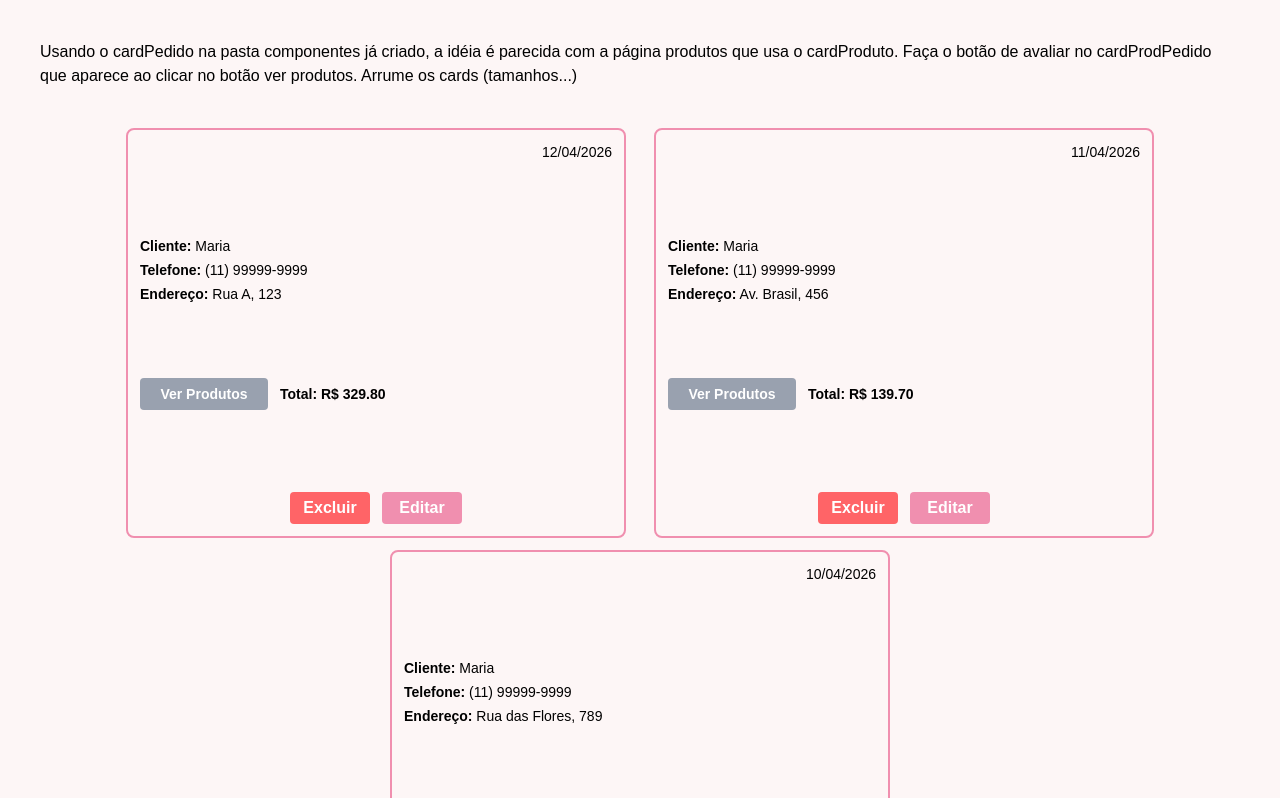
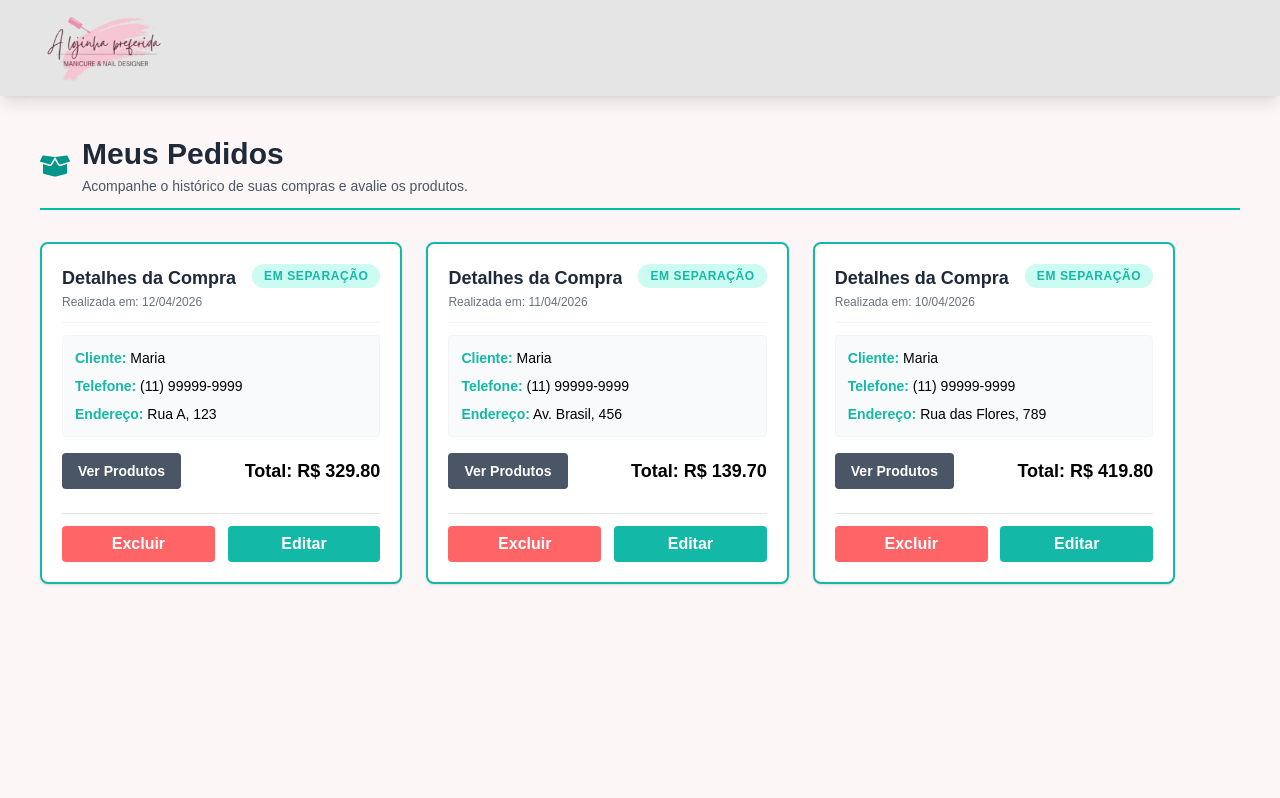
Before and after one commit to GabriellaAlmeida07/Web-Project, a Next.js app: page /Pedidos in a window 1280 px wide. Shown: the top 798 px of the page. Built offline with nearby package versions, Linux system fonts and the light colour scheme.

Commit message:
feat: cria pagina de pedidos, sistema de avaliacao cardPedido e cardProdPedido

```diff
--- a/src/app/(pages)/Pedidos/page.tsx
+++ b/src/app/(pages)/Pedidos/page.tsx
@@ -1,23 +1,61 @@
 "use client";
 
+import Image from "next/image";
+import Link from "next/link";
+import logo from "@/assets/logo.png";
+import { FaBoxOpen } from "react-icons/fa";
 import CardPedido from "@/components/Card/cardPedido";
 import { pedidosFake } from "@/entities/entities";
 
-export default function Pedidos() {
+export default function MeusPedidos() {
+
     return (
-        <main className="p-10 bg-[#FDF6F6] min-h-screen w-full text-black">
-            <div>
-                Usando o cardPedido na pasta componentes já criado, a idéia é
-                parecida com a página produtos que usa o cardProduto.
+        <main className="min-h-screen bg-[#FDF6F6] text-black">
+            <div className="h-screen grid grid-rows-[auto_1fr]">
+                {/* CABEÇALHO */}
+                <header className="bg-[#e5e5e5] px-6 md:px-10 py-3 flex justify-between items-center shadow-lg">
+                    <Link href="/Produtos">
+                        <Image
+                            src={logo}
+                            alt="A lojinha Preferida"
+                            className="w-24 md:w-32 h-auto cursor-pointer"
+                            priority
+                        />
+                    </Link>
+                </header>
 
-                Faça o botão de avaliar no cardProdPedido que aparece ao clicar no botão
-                ver produtos. Arrume os cards (tamanhos...)
-            </div>
+                {/* CONTEÚDO */}
+                <div className="p-4 md:p-10 overflow-y-auto">
+                    <div className="flex items-center gap-3 mb-8 border-b-2 border-teal-500 pb-3">
+                        <FaBoxOpen className="text-teal-600 text-3xl" />
+                        <div>
+                            <h1 className="text-2xl md:text-3xl font-bold text-gray-800">
+                                Meus Pedidos
+                            </h1>
+                            <p className="text-gray-600 text-sm mt-1">
+                                Acompanhe o histórico de suas compras e avalie
+                                os produtos.
+                            </p>
+                        </div>
+                    </div>
 
-            <div className="mt-10 flex flex-wrap gap-x-7 gap-y-3 justify-center">
-                {pedidosFake.map((p) => (
-                    <CardPedido key={p.id} pedido={p} />
-                ))}
+                    {/* ÁREA DOS CARDS*/}
+                    <div className="flex flex-wrap gap-6 justify-center md:justify-start pb-10">
+                        {/* Verifica se existem pedidos cadastrados no array.
+                            Se houver, cria um card para cada um.
+                            Se não houver, exibe uma mensagem.
+                        */}
+                        {pedidosFake.length > 0 ? (
+                            pedidosFake.map((pedido) => (
+                                <CardPedido key={pedido.id} pedido={pedido} />
+                            ))
+                        ) : (
+                            <p className="text-gray-500 text-center w-full mt-10">
+                                Você ainda não tem pedidos realizados.
+                            </p>
+                        )}
+                    </div>
+                </div>
             </div>
         </main>
     );
--- a/src/components/Card/cardPedido.tsx
+++ b/src/components/Card/cardPedido.tsx
@@ -1,97 +1,100 @@
 "use client";
 
-import { Pedido, PedidoProps, prods_fake } from "@/entities/entities";
+import { PedidoProps, prods_fake } from "@/entities/entities";
 import { useState } from "react";
 import CardProdPedido from "./cardProdPedido";
-
+import { IoClose } from "react-icons/io5";
 
 export default function CardPedido({ pedido }: PedidoProps) {
     const [isOpen, setIsOpen] = useState(false);
 
     return (
         <main>
-            <div className="relative w-72 h-[410px] md:w-[500px] border-2 border-[#F08FAF] rounded-lg p-3 flex flex-col justify-between">
+            {/* CARD PRINCIPAL DO PEDIDO */}
+            <div className="relative w-full max-w-[450px] border-2 border-[#14B8A6] rounded-lg p-5 flex flex-col justify-between bg-white shadow-sm hover:shadow-md transition text-black">
 
-                {/* Data do pedido */}
-                <div className="flex justify-end text-sm font-medium">
-                    {pedido.data_registro ?? "Sem data"}
+                {/* CABEÇALHO DO CARD: Título e Status*/}
+                <div className="flex justify-between items-start mb-3 border-b border-gray-100 pb-3 gap-4">
+                    <div className="flex flex-col">
+                        <span className="font-bold text-lg text-gray-800 line-clamp-1">Detalhes da Compra</span>
+                        <span className="text-xs text-gray-500 mt-0.5">
+                            Realizada em: {pedido.data_registro ?? "Sem data"}
+                        </span>
                     </div>
 
-                {/* Infos fake */}
-                <div className="text-sm space-y-1">
+                    {/* TAG DE STATUS: Informa a etapa logística atual do pedido */}
+                    <span className="text-[11px] md:text-xs font-bold bg-teal-100 text-[#14B8A6] px-3 py-1 rounded-full uppercase tracking-wider text-center whitespace-nowrap">
+                        Em Separação
+                    </span>
+                </div>
+
+                {/* INFORMAÇÕES DO CLIENTE*/}
+                <div className="text-sm space-y-2 mb-4 bg-gray-50 p-3 rounded border border-gray-100">
                     <div>
-                        <span className="font-semibold">Cliente:</span> Maria
+                        <span className="font-bold text-[#14B8A6]">Cliente:</span> Maria
                     </div>
                     <div>
-                        <span className="font-semibold">Telefone:</span> (11) 99999-9999
+                        <span className="font-bold text-[#14B8A6]">Telefone:</span> (11) 99999-9999
                     </div>
                     <div>
-                        <span className="font-semibold">Endereço:</span> {pedido.endereco_entrega}
+                        <span className="font-bold text-[#14B8A6]">Endereço:</span> {pedido.endereco_entrega}
                     </div>
                 </div>
 
-                {/* Total + botão para visualizar produtos */}
-                <div className="text-sm flex flex-row gap-3 items-center">
+                {/* BOTÃO VER PRODUTOS E VALOR TOTAL */}
+                <div className="text-sm flex flex-row justify-between items-center mb-4">
                     <button
                         onClick={() => setIsOpen(true)}
-                        className="w-32 h-8 flex items-center justify-center bg-gray-400 font-semibold text-white rounded"
+                        className="px-4 py-2 bg-gray-600 hover:bg-gray-700 transition font-semibold text-white rounded"
                     >
                         Ver Produtos
                     </button>
-
-                    <div className="font-semibold">
+                    <div className="font-bold text-lg">
                         Total: R$ {pedido.valor_total.toFixed(2)}
                     </div>
                 </div>
 
-                {/* Botões */}
-                <div className="flex items-center justify-center font-semibold text-white gap-3 mt-2">
-                    <button className="w-20 h-8 bg-red-400 rounded">
+                {/* BOTÕES DE Editar e Excluir */}
+                <div className="flex items-center justify-between font-semibold text-white mt-2 pt-3 border-t border-gray-200">
+                    <button className="w-[48%] h-9 bg-red-400 hover:bg-red-500 transition rounded">
                         Excluir
                     </button>
-                    <button className="w-20 h-8 bg-[#F08FAF] rounded">
+                    <button className="w-[48%] h-9 bg-[#14B8A6] hover:bg-teal-600 transition rounded">
                         Editar
                     </button>
                 </div>
             </div>
 
-            {/* Visualizar produtos */}
+            {/* Modal de Itens */}
             {isOpen && (
-                <div className="fixed flex flex-col top-1/2 left-1/2 -translate-x-1/2 -translate-y-1/2 bg-white h-4/5 w-[92%] z-50 shadow-2xl">
-
-                    <div className="p-2">
+                <div className="fixed inset-0 bg-black/50 backdrop-blur-sm z-[100] flex items-center justify-center p-4">
+                    <div className="bg-white h-auto max-h-[85vh] w-full max-w-2xl rounded-xl shadow-2xl flex flex-col overflow-hidden">
+                        <div className="flex justify-between items-center p-4 border-b border-gray-200 bg-gray-50">
+                            <h3 className="font-bold text-lg text-gray-800">Itens do Pedido</h3>
                             <button
                                 onClick={() => setIsOpen(false)}
-                            className="bg-[#F08FAF] text-white px-4 py-2 rounded"
+                                className="w-8 h-8 flex items-center justify-center bg-gray-200 hover:bg-red-400 hover:text-white rounded-full transition-colors"
                             >
-                            Voltar
+                                <IoClose size={20} />
                             </button>
                         </div>
-
-                    <div className="flex flex-wrap overflow-y-auto">
+                        <div className="flex-1 overflow-y-auto p-4 bg-[#FDF6F6]">
                             {pedido.prods_associados.map((prod) => {
-                            const p = prods_fake.find(
-                                (p) => p.id === prod.prod_id
-                            );
-
+                                const p = prods_fake.find((p) => p.id === prod.prod_id);
                                 if (!p) return null;
-
                                 return (
                                     <CardProdPedido
                                         key={prod.prod_id}
-                                    id={p.id}
-                                    nome={p.nome}
-                                    img={p.img}
-                                    desc={p.desc}
-                                    qtd_disp={10}
+                                        {...p}
+                                        quantidade={prod.qtd}
                                         preco_venda={prod.preco_venda}
-                                    quantidade={prod.qtd}
                                         onChangeQtd={() => {}}
                                     />
                                 );
                             })}
                         </div>
                     </div>
+                </div>
             )}
         </main>
     );
```
Also changed, not shown: src/components/Card/cardProdPedido.tsx (+68 -46 lines). Lines whose indentation alone changed are shown as unchanged.
